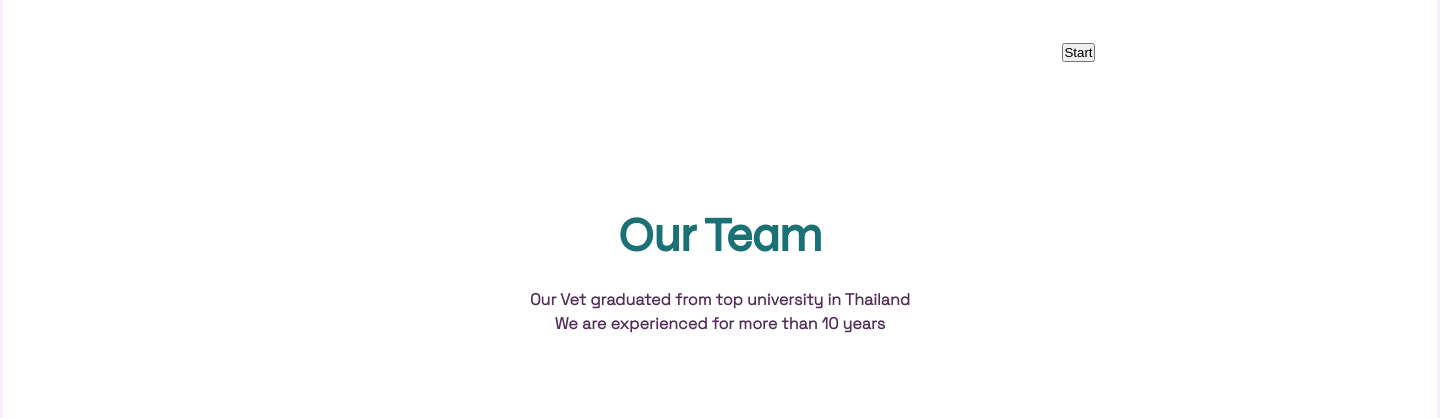
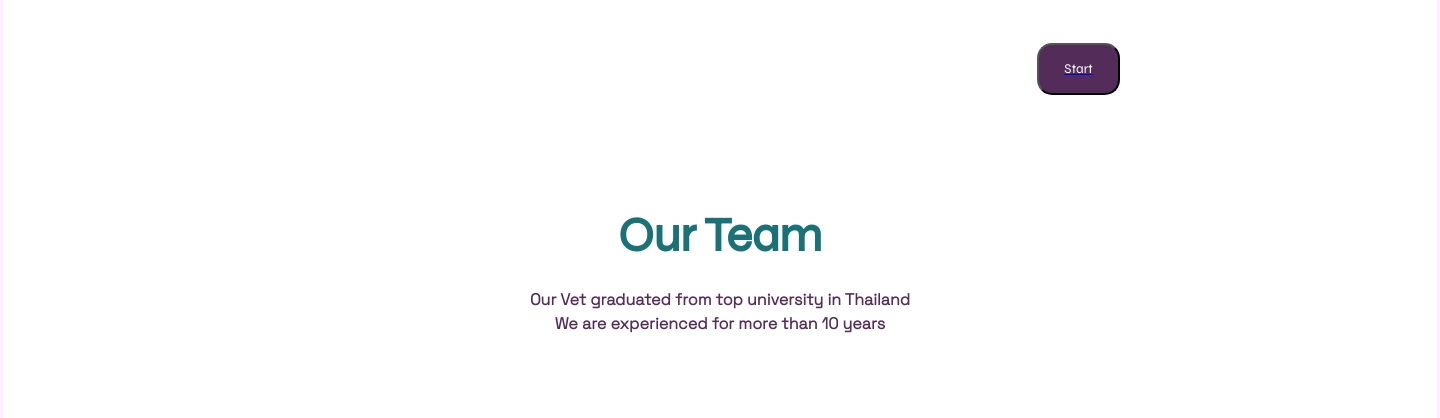
Before and after one commit to PIPEPIR/PIPET-hospital-Website, a PHP site: page /website.html in a window 1440 px wide. Shown: the part 422-840 px from the top of the page. Run offline with PHP 8.4, Linux system fonts and the light colour scheme.

Commit message:
Update style.css

```diff
--- a/style.css
+++ b/style.css
@@ -102,7 +102,7 @@ a.inner_menu{margin: 0 auto; width: 1440px;}
 }
 
 
-.button start{
+#start{
     display: flex;
 
     justify-content: center;
```
